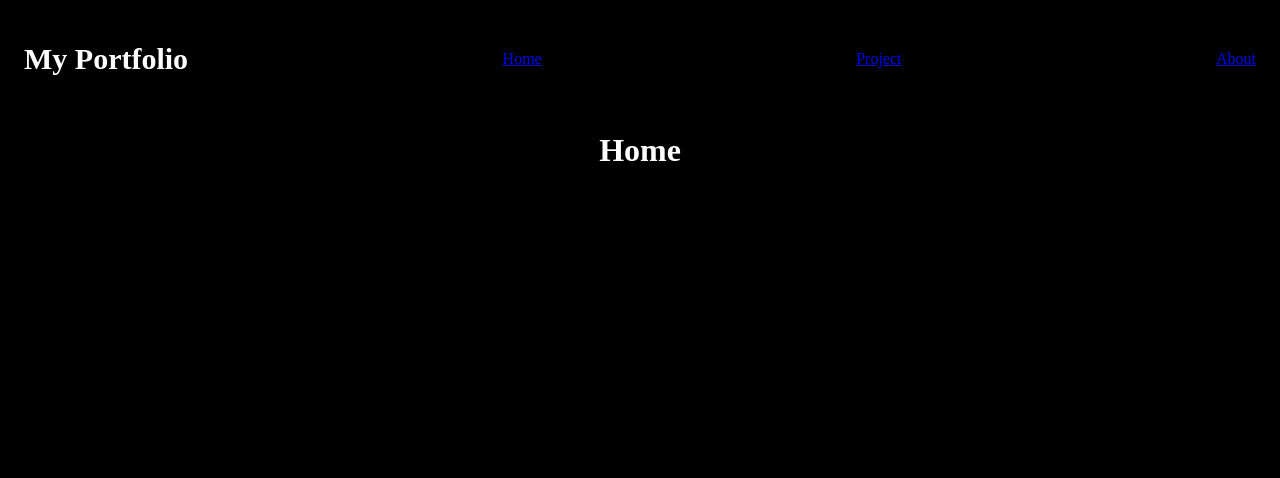
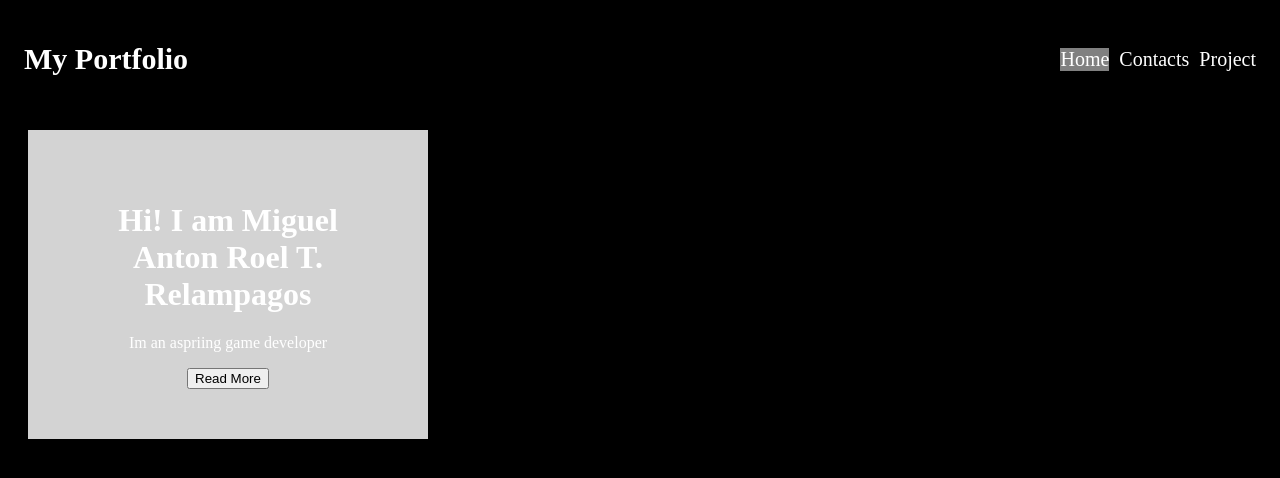
Before and after one commit to PyroNaru/Portfolio, a plain HTML site: page index.html in a window 1280 px wide. Drawn offline with Linux system fonts and the light colour scheme.

Commit message:
New changes

```diff
--- a/index.html
+++ b/index.html
@@ -5,15 +5,20 @@
     <link rel="stylesheet" href="style.css">
 </head>
 <body>
+
     <div class="topnav">
         <h1 class="title"> My Portfolio </h1>
-        <a class="active" href="index.html">Home</a>
-        <a href="projects.html">Project</a>
-        <a href="about.html">About</a>
+        <div class="navlinks">
+            <a class="active" href="index.html">Home</a>
+            <a href="about.html">Contacts</a>
+            <a href="projects.html">Project</a>
+        </div>
     </div>
 
-    <div>
-        <h1> Home </h1>
+    <div class="aboutme">
+        <h1> Hi! I am Miguel Anton Roel T. Relampagos </h1>
+        <p> Im an aspriing game developer </p>
+        <button>Read More</button>
 
     </div>
 
```
